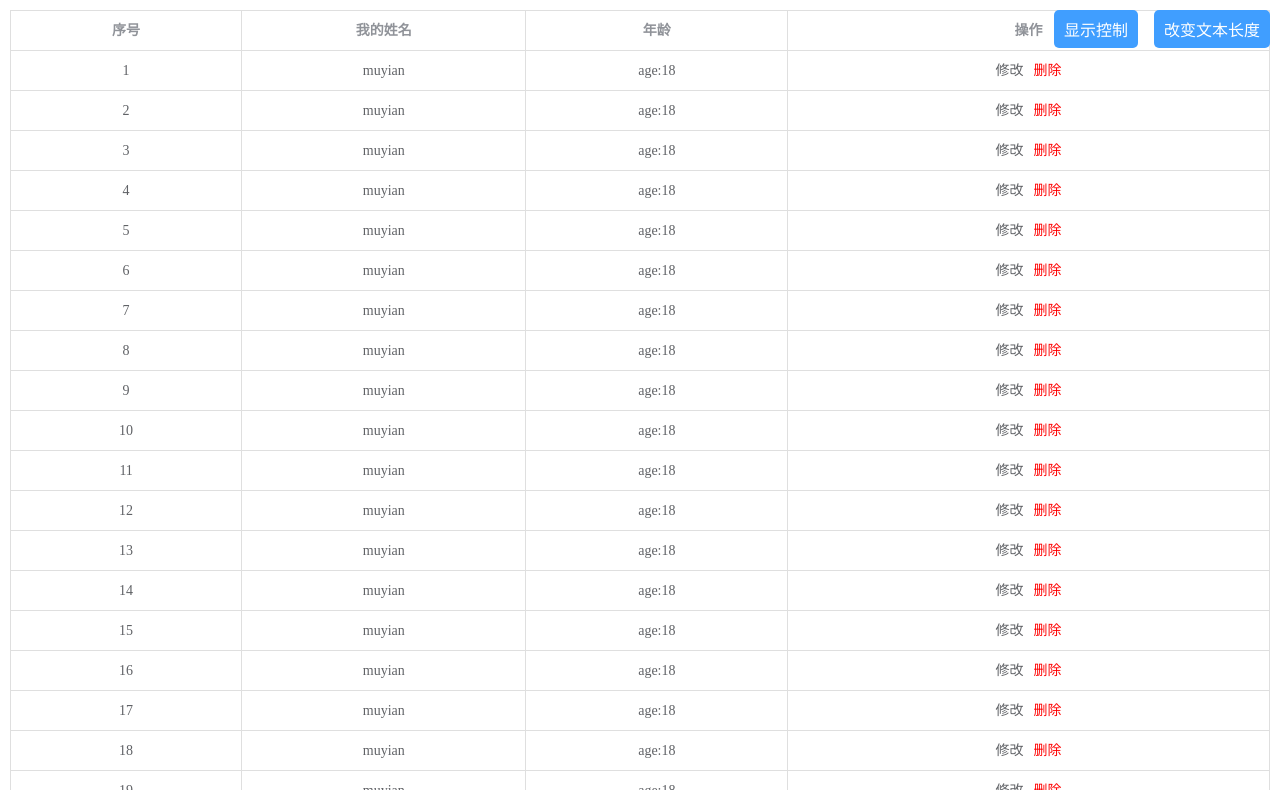
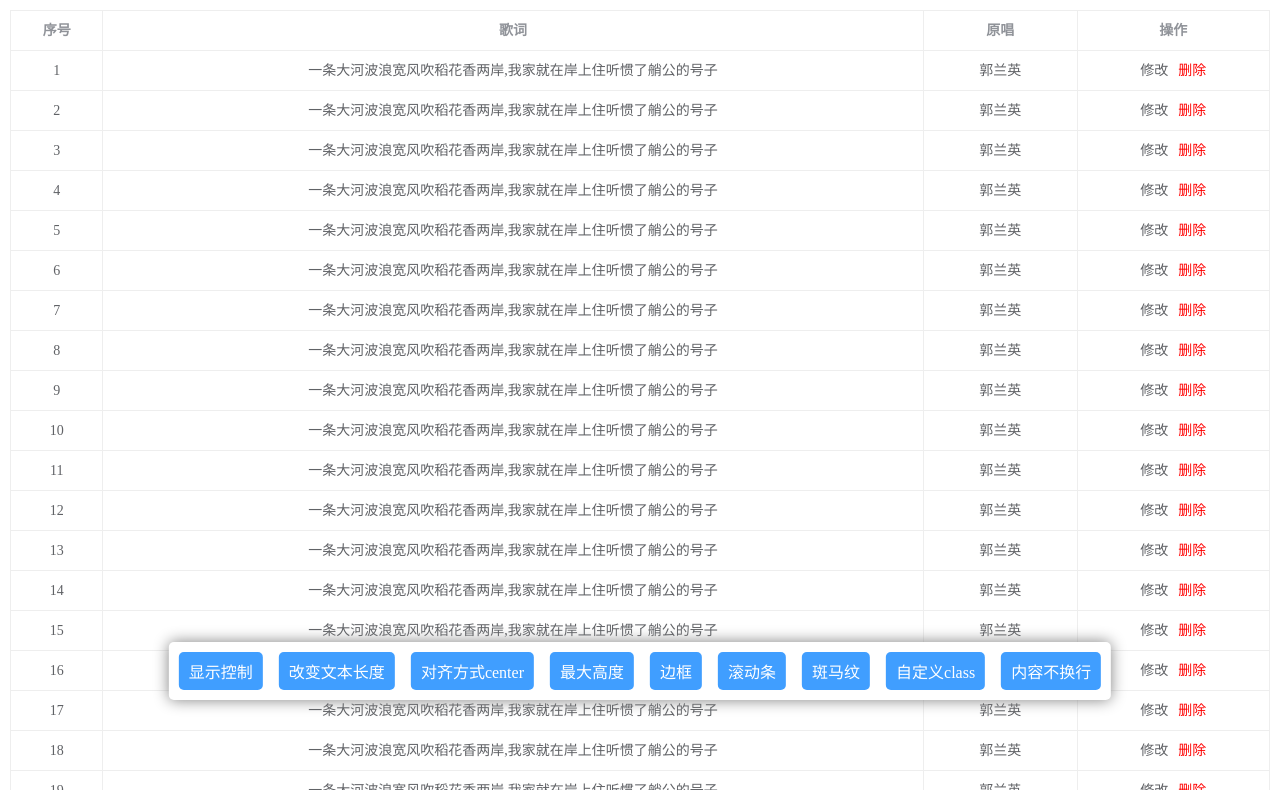
Before and after one commit to MuyianKing/mu-table, a Vue app: page / in a window 1280 px wide. Built offline with nearby package versions, Linux system fonts and the light colour scheme.

Commit message:
feat: :sparkles: 增加一些属性

```diff
--- a/src/App.vue
+++ b/src/App.vue
@@ -1,10 +1,11 @@
 <script setup lang="ts">
+import type { Align } from './core/types'
 import { ref } from 'vue'
 import { MuTable, MuTableColumn } from './core'
 
 const data = ref([{
-  name: 'muyian',
-  age: 18,
+  gc: '一条大河波浪宽风吹稻花香两岸,我家就在岸上住听惯了艄公的号子',
+  yc: '郭兰英',
   index: 1,
 }])
 
@@ -22,7 +23,46 @@ function handleClick(row: any) {
 const show = ref(true)
 
 function addText() {
-  data.value[0].name = data.value[0].name + data.value[0].name
+  data.value[0].gc = data.value[0].gc.length > 30 ? '一条大河波浪宽风吹稻花香两岸,我家就在岸上住听惯了艄公的号子' : '一条大河波浪宽风吹稻花香两岸,我家就在岸上住听惯了艄公的号子;看惯了船上的白帆姑娘好像花儿一样小伙儿心胸多宽广为了开辟新天地唤醒了沉睡的高山让那河流改变了模样'
+}
+
+const maxHeight = ref('')
+function setMaxHeight() {
+  maxHeight.value = maxHeight.value ? '' : '400'
+}
+
+const align = ref<Align>('center')
+const _align: Align[] = ['center', 'left', 'right']
+let align_count = 2
+function setAlign() {
+  align.value = _align[align_count++ % 3]
+}
+
+const noBorder = ref(false)
+function setBorder() {
+  noBorder.value = !noBorder.value
+}
+
+const scrollbarAlwaysOn = ref(false)
+function setScrollBar() {
+  scrollbarAlwaysOn.value = !scrollbarAlwaysOn.value
+}
+
+const rowClass = ref<((row: any) => string) | undefined>(undefined)
+function setRowClass() {
+  rowClass.value = rowClass.value ? undefined : (row: any) => row.index % 3 === 0 ? 'purple' : (row.index % 2 ? 'green' : '')
+}
+
+const stripe = ref(false)
+function setStripe() {
+  stripe.value = !stripe.value
+}
+
+const nowrap = ref(false)
+function setNowrap() {
+  data.value[0].gc = '一条大河波浪宽风吹稻花香两岸,我家就在岸上住听惯了艄公的号子;看惯了船上的白帆姑娘好像花儿一样小伙儿心胸多宽广为了开辟新天地唤醒了沉睡的高山让那河流改变了模样'
+
+  nowrap.value = !nowrap.value
 }
 </script>
 
@@ -35,21 +75,48 @@ function addText() {
     <div class="button ml-4" @click="addText">
       改变文本长度
     </div>
+
+    <div class="button ml-4" @click="setAlign">
+      对齐方式{{ align }}
+    </div>
+
+    <div class="button ml-4" @click="setMaxHeight">
+      最大高度{{ maxHeight }}
+    </div>
+
+    <div class="button ml-4" @click="setBorder">
+      边框
+    </div>
+
+    <div class="button ml-4" @click="setScrollBar">
+      滚动条
+    </div>
+
+    <div class="button ml-4" @click="setStripe">
+      斑马纹
+    </div>
+
+    <div class="button ml-4" @click="setRowClass">
+      自定义class
+    </div>
+    <div class="button ml-4" @click="setNowrap">
+      内容不换行
+    </div>
   </div>
   <div style="padding: 10px;height: calc(100% - 20px);">
-    <mu-table :data>
+    <mu-table :data :max-height :align :no-border :stripe :scrollbar-always-on :row-class :nowrap>
       <mu-table-column prop="index" label="序号" />
-      <mu-table-column v-if="show" prop="name">
+      <mu-table-column v-if="show" prop="gc">
         <template #header>
-          我的姓名
+          歌词
         </template>
       </mu-table-column>
-      <mu-table-column label="年龄">
+      <mu-table-column label="原唱" min-width="80">
         <template #default="{ row }">
-          age:{{ row.age }}
+          {{ row.yc }}
         </template>
       </mu-table-column>
-      <mu-table-column label="操作" min-width="100">
+      <mu-table-column label="操作" min-width="100" align="center">
         <template #default="{ row }">
           <span style="margin-right: 10px;user-select: none;">修改</span>
           <span style="color:red;cursor:pointer;user-select: none;" @click="handleClick(row)">删除</span>
@@ -68,10 +135,16 @@ body,
 
 .button-wrapper {
   position: absolute;
-  right: 10px;
-  top: 10px;
+  left: 50%;
+  transform: translateX(-50%);
+  bottom: 100px;
   z-index: 99;
   user-select: none;
+  padding: 10px;
+  box-shadow: 0 0 15px gray;
+  background-color: white;
+  border-radius: 5px;
+  width: max-content;
 }
 
 .ml-4 {
@@ -84,5 +157,18 @@ body,
   color: white;
   display: inline-block;
   border-radius: 5px;
+  cursor: pointer;
+}
+
+.button:hover {
+  background-color: #a7cff8;
+}
+
+.purple {
+  background-color: #fdf6ec;
+}
+
+.green {
+  background-color: #f0f9eb;
 }
 </style>
--- a/src/core/index.ts
+++ b/src/core/index.ts
@@ -1,2 +1,2 @@
+export * from './table-column/index'
 export * from './table/index'
-export * from './table-column/index'
--- a/src/core/table-column/Index.vue
+++ b/src/core/table-column/Index.vue
@@ -2,7 +2,7 @@
 import type { Align, ColumnRow, ColumnSlot } from '../types/index'
 import { inject, onMounted, onUnmounted, ref, useId, useSlots } from 'vue'
 import { getCanUseValue } from '../../utils/common'
-import TableStore from '../table/table-store'
+import TableStore from '../types/table-store'
 
 defineOptions({
   name: 'HlTableColumn',
@@ -56,7 +56,7 @@ function init() {
   const width = getCanUseValue(props.width || '')
 
   // 对其方式
-  const textAlign = props.align || store.value.table.align || 'left'
+  const textAlign = props.align
 
   // 插入列
   store.value.insertColumn({
--- a/src/core/table/Index.vue
+++ b/src/core/table/Index.vue
@@ -2,31 +2,38 @@
 import type { Align } from '../types/index'
 import { useDebounceFn } from '@vueuse/core'
 import { nextTick, onMounted, provide, ref, useId, watch } from 'vue'
+import { getCanUseValue } from '../../utils/common'
+import TableStore from '../types/table-store'
 import useResize from './hooks/useResize'
 import ScrollBar from './ScrollBar.vue'
 import TableBody from './table-body.tsx'
 import TableHeader from './table-header.tsx'
-import TableStore from './table-store'
 
 defineOptions({
   name: 'MuTable',
 })
 
-const props = withDefaults(defineProps<Props>(), {
+const props = withDefaults(defineProps<{
+  data: unknown[]
+  noBorder?: boolean
+  nowrap?: boolean
+  align?: Align
+  scrollbarAlwaysOn?: boolean // 始终显示滚动条
+  rowKey?: string
+  maxHeight?: string | number // 表格最大高度
+  stripe?: boolean
+  rowClass?: (row: { index: number, row: any }) => string
+}>(), {
   data: () => [],
   noBorder: false,
   nowrap: false,
   align: 'center',
   scrollbarAlwaysOn: false,
+  rowKey: 'id',
+  maxHeight: '',
+  stripe: false,
+  rowClass: undefined,
 })
-
-interface Props {
-  data: unknown[]
-  noBorder?: boolean
-  nowrap?: boolean
-  align?: Align
-  scrollbarAlwaysOn?: boolean // 始终显示滚动条
-}
 
 const store = ref(new TableStore())
 provide('tableStore', store)
@@ -179,9 +186,14 @@ watch(() => store.value.columns.length, () => {
   })
 })
 
-watch([() => props.nowrap], () => {
+watch([
+  () => props.nowrap,
+  () => props.align,
+  () => props.rowKey,
+], () => {
   store.value.table.align = props.align
   store.value.table.nowrap = props.nowrap
+  store.value.table.rowKey = props.rowKey
 }, {
   immediate: true,
 })
@@ -207,14 +219,13 @@ onMounted(() => {
 </script>
 
 <template>
-  <div :id="tableId" class="mu-table" :class="{ 'mu-table-border': !noBorder, 'mu-table-nowrap': nowrap && !refresh_layout }">
+  <div :id="tableId" class="mu-table" :class="{ 'mu-table-border': !noBorder, 'mu-table-nowrap': nowrap && !refresh_layout, 'mu-table-stripe': stripe }">
     <div class="hidden-columns">
       <slot />
     </div>
-
     <table-header />
-    <div class="body-wrapper" @scroll="handleScroll" @mouseenter="scroll_bar_active = data.length > 0 && true" @mouseleave="scroll_bar_active = false">
-      <table-body />
+    <div class="body-wrapper" :style="{ maxHeight: getCanUseValue(maxHeight) }" @scroll="handleScroll" @mouseenter="scroll_bar_active = data.length > 0 && true" @mouseleave="scroll_bar_active = false">
+      <table-body :row-class />
 
       <!-- 自定义滚动条 -->
       <scroll-bar ref="scroll_bar" :table-id="tableId" :active="scrollbarAlwaysOn || scroll_bar_active" />
--- a/src/core/table/ScrollBar.vue
+++ b/src/core/table/ScrollBar.vue
@@ -1,6 +1,6 @@
 <script setup lang="ts">
 import { inject, ref } from 'vue'
-import TableStore from './table-store'
+import TableStore from '../types/table-store'
 
 defineProps({
   active: {
--- a/src/core/table/table-body.tsx
+++ b/src/core/table/table-body.tsx
@@ -1,16 +1,11 @@
 import type { ColumnRow } from '../types/index'
 import { computed, defineComponent, inject, ref, useId } from 'vue'
+import TableStore from '../types/table-store'
 import useTips from './hooks/useTips'
-import TableStore from './table-store'
 
 export default defineComponent({
   name: 'MuTableBody',
   props: {
-    // 主键
-    rowKey: {
-      type: String,
-      default: 'id',
-    },
     rowClass: {
       type: Function,
       default: null,
@@ -43,7 +38,7 @@ export default defineComponent({
             data.value.map((row, row_index) => {
               const arr = [
                 <tr
-                  key={row[props.rowKey] || useId()}
+                  key={row[store.value.table.rowKey] || useId()}
                   class={getClassName({ index: row_index, row })}
                   onClick={() => {
                     rowClick({ row, index: row_index })
@@ -53,8 +48,8 @@ export default defineComponent({
                     <td
                       key={column.uuid}
                       data-uuid={column.uuid}
-                      class={`mu-table-cell mu-table-td ${column.className}`}
-                      style={column.style}
+                      class={`mu-table-cell mu-table-td ${column.className || ''}`}
+                      style={{ ...column.style, textAlign: column.style.textAlign || store.value.table.align }}
                       onMouseenter={store.value.table.nowrap ? e => setTips(e, data.value.length > 8 && (row_index + 1) > data.value.length / 2) : undefined}
                       onMouseleave={store.value.table.nowrap ? hideTip : undefined}
                     >
--- a/src/core/table/table-header.tsx
+++ b/src/core/table/table-header.tsx
@@ -1,5 +1,5 @@
 import { computed, defineComponent, inject, ref } from 'vue'
-import TableStore from './table-store'
+import TableStore from '../types/table-store'
 
 export default defineComponent({
   props: {},
@@ -23,7 +23,7 @@ export default defineComponent({
                 style={column.style}
                 key={column.uuid}
               >
-                <div class="mu-table-th-div" style={{ justifyContent: align_map[column.style.textAlign] }}>
+                <div class="mu-table-th-div" style={{ justifyContent: align_map[column.style.textAlign || store.value.table.align || 'center'] }}>
                   {column.renderHeader
                     ? column.renderHeader()
                     : (
--- a/src/core/types/index.ts
+++ b/src/core/types/index.ts
@@ -5,7 +5,7 @@ export interface Column {
   orgWidth: string
   orgMinWidth: string
   style: {
-    textAlign: Align
+    textAlign?: Align
     minWidth: string
     maxWidth: string
     width: string
--- a/src/style/index copy.scss
+++ /dev/null
@@ -1,33 +0,0 @@
-.mu-table {
-  .body-wrapper {
-    overflow-y: auto;
-    overflow-x: hidden;
-    width: fit-content;
-    min-width: 100%;
-    position: relative;
-    scrollbar-width: none;
-    max-height: calc(100% - 41px);
-  }
-
-  .body-wrapper::-webkit-scrollbar {
-    width: 0px;
-    height: 7px;
-  }
-
-  .body-wrapper::-webkit-scrollbar-thumb {
-    background: transparent;
-    border-radius: 20px;
-  }
-
-  .body-wrapper:hover::-webkit-scrollbar-thumb {
-    background: rgba(185, 186, 189, 0.6);
-  }
-}
-
-.mu-table-nowrap {
-  table {
-    .mu-table-td {
-      white-space: nowrap;
-    }
-  }
-}
--- a/src/style/index.scss
+++ b/src/style/index.scss
@@ -31,23 +31,26 @@
   z-index: -1;
 }
 
+
+$border:1px solid #eeeeee;
+
 .mu-table-border {
   .mu-table-header {
-    border-top: 1px solid #dfdfdf;
+    border-top: $border;
   }
 
   table {
-    border-left: 1px solid #dfdfdf;
+    border-left: $border;
 
     tbody td,
     thead th {
-      border-bottom: 1px solid #dfdfdf;
-      border-right: 1px solid #dfdfdf;
+      border-right: $border;
+      border-bottom: $border;
     }
   }
 
   .mu-table-no-data {
-    border-bottom: 1px solid #dfdfdf;
+    border-bottom: $border;
   }
 }
 
@@ -65,3 +68,10 @@
   width: 0px;
   height: 7px;
 }
+
+
+.mu-table-stripe {
+  .mu-table-tr:nth-child(2n) {
+    background-color: #fafafa;
+  }
+}
--- a/src/utils/common.ts
+++ b/src/utils/common.ts
@@ -8,5 +8,5 @@ export function getCanUseValue(str: string | number): string {
     return str as string
   }
   // 数字添加px
-  return `${str}px`
+  return str ? `${str}px` : ''
 }
```
Also changed, not shown: src/core/types/table-store.ts (renamed from src/core/table/table-store.ts, +5 -5 lines).
